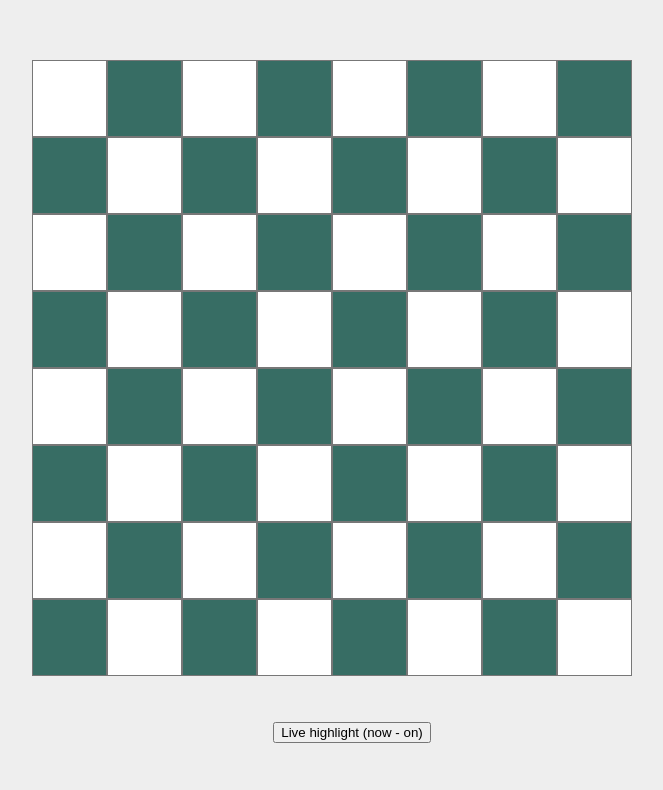
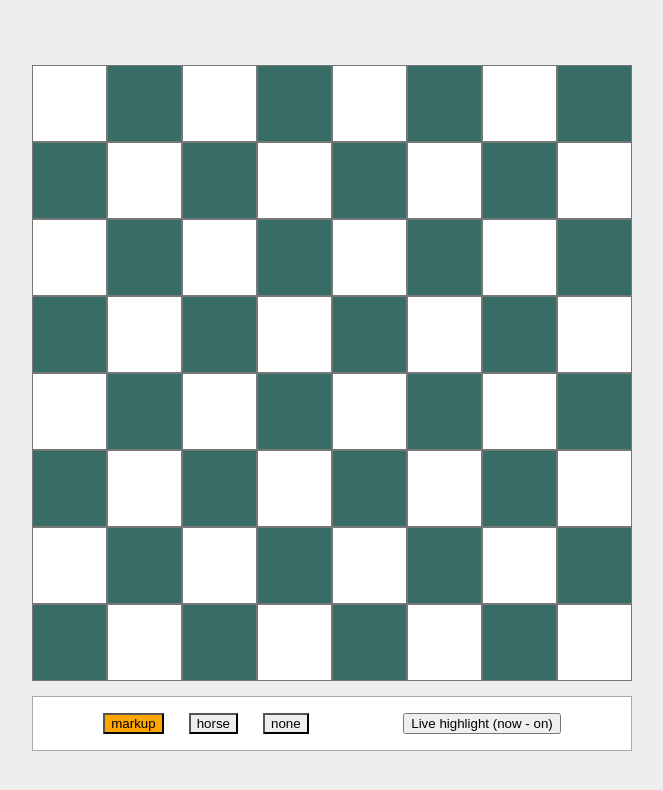
Before and after one commit to mikhail-shilov/ChessMoves, a plain HTML site: page index.html in a window 1280 px wide. Shown: the whole page, without its empty margins (308-971 px from the left). Drawn offline with Linux system fonts and the light colour scheme.

Commit message:
Base functional is ready. Next step - add some other chess moves and, ofcourse, refactoring.

```diff
--- a/script.js
+++ b/script.js
@@ -1,15 +1,9 @@
 class chessMoves {
-    boardNavigator; //Image of array of 64 cells by field 8*8.
-    boardState; //Store is cell active or not.
 
+    /* HTML area where going work */
     boardField; //Main area with chessboard.
-    controlsField; //Area with movies menu.
-
-    highlightMove = 'horse';
-    liveHighlight = true;
 
     /* Settings for css names, using in appearance. */
-
     cssApp = 'chess';
     cssField = 'chess__field';
     cssCell = 'chess__cell';
@@ -18,17 +12,26 @@ class chessMoves {
     cssToggle = 'chess__cell--active';
     cssControls = 'chess__controls-wrapper';
     cssModes = 'chess__mode-list';
-    cssButtons = 'chess__btn';
+    cssButton = 'chess__btn';
+    cssButtonActive = 'chess__btn--active';
 
+    /* Model */
+    boardNavigator; //Image of array of 64 cells by field 8*8.
+    boardState; //Store is cell active or not.
 
-    constructor(domElement, cssForToggle) {
+    /*  App settings */
+    listOfMoves = ['markup', 'horse', 'none'];
+    activeMove = 'markup';
+    liveHighlight = true;
+
+    constructor(domArea) {
         this.boardNavigator = this.initModels();
         this.boardState = this.initModels(false);
-        this.boardField = domElement;
+        this.boardField = domArea;
         this.domDrawField(this.boardField);
     }
 
-    /*fill board by content of param, or use index number if param are not present*/
+    /* Fill board by content of param, or use index number if param are not present */
     initModels(valueToFill) {
         let board = [];
         for (let i = 0, index = 0; i < 8; i++) {
@@ -77,11 +80,28 @@ class chessMoves {
 
             const listOfModes = document.createElement('ul');
             listOfModes.classList.add(this.cssModes);
+            this.listOfMoves.forEach((moveType) => {
+                let listItem = document.createElement('li');
+
+                let button = document.createElement('button');
+                button.classList.add(this.cssButton);
+                if (this.activeMove === moveType) {
+                    button.classList.add(this.cssButtonActive);
+                }
+                button.name = moveType;
+                button.innerHTML = `${moveType}`;
+
+                listItem.append(button);
+                listOfModes.append(listItem);
+            })
+            listOfModes.addEventListener('click', this.eventSelectMode.bind(this));
+
+            controls.append(listOfModes);
+
 
             const buttonLiveToggle = document.createElement('button');
             buttonLiveToggle.classList
-            let LiveToggleinnerHTML = `Live highlight (now - ${this.liveHighlight ? `on`: `off`})`;
-            buttonLiveToggle.innerHTML = LiveToggleinnerHTML;
+            buttonLiveToggle.innerHTML = `Live highlight (now - ${this.liveHighlight ? `on` : `off`})`;
             buttonLiveToggle.name = 'live-highlight';
 
             controls.append(listOfModes);
@@ -132,8 +152,8 @@ class chessMoves {
 
         const coordinates = this.discoverCoordinates(index);
 
-        switch (this.highlightMove) {
-            case "single_cell":
+        switch (this.activeMove) {
+            case "markup":
                 const currentState = this.boardState[coordinates.row][coordinates.col];
                 this.setBoardState(coordinates, !currentState);
                 break
@@ -169,6 +189,15 @@ class chessMoves {
         }
     }
 
+    eventSelectMode(event) {
+        if (event.target.classList.contains(this.cssButton)) {
+            this.activeMove = event.target.name;
+            this.boardState = this.initModels(false);
+            this.domDrawField(this.boardField);
+        }
+
+    }
+
     eventUseControls(event) {
         if (event.target.name === 'live-highlight') {
             console.log('sw')
@@ -176,7 +205,6 @@ class chessMoves {
 
         }
     }
-
 
     //Debugging and "under construction" methods.
     coordinateToConsole(cellNumber) {
@@ -189,5 +217,5 @@ class chessMoves {
 
 document.addEventListener('DOMContentLoaded', () => {
     const elField = document.querySelector('#chess');
-    const board = new chessMoves(elField, 'active');
+    new chessMoves(elField, 'active');
 });
--- a/style.css
+++ b/style.css
@@ -35,7 +35,6 @@ body {
     background: #fff;
     width: 100%;
     height: auto;
-    margin-bottom: 32px;
     flex-wrap: wrap;
     transition-property: background-color;
     transition-duration: 2s;
@@ -64,16 +63,36 @@ body {
 }
 
 .chess__cell--active {
-    background-color: orange !important;
+    background-color: orange;
 }
 
 .chess__controls-wrapper {
     width: 100%;
     margin-top: 15px;
     min-height: 48px;
-
+    border: 1px solid #aaa;
+    background-color: #fff;
     display: flex;
     justify-content: center;
     align-items: center;
+}
+
+.chess__mode-list {
+    list-style: none;
+    padding-left: 0;
+    min-width: 300px;
+    display: flex;
+}
+
+.chess__mode-list > li + li {
+    margin-left: 25px;
 
 }
+
+.chess__btn {
+    background-color: #eee;
+}
+
+.chess__btn--active {
+    background-color: orange;
+}
```
